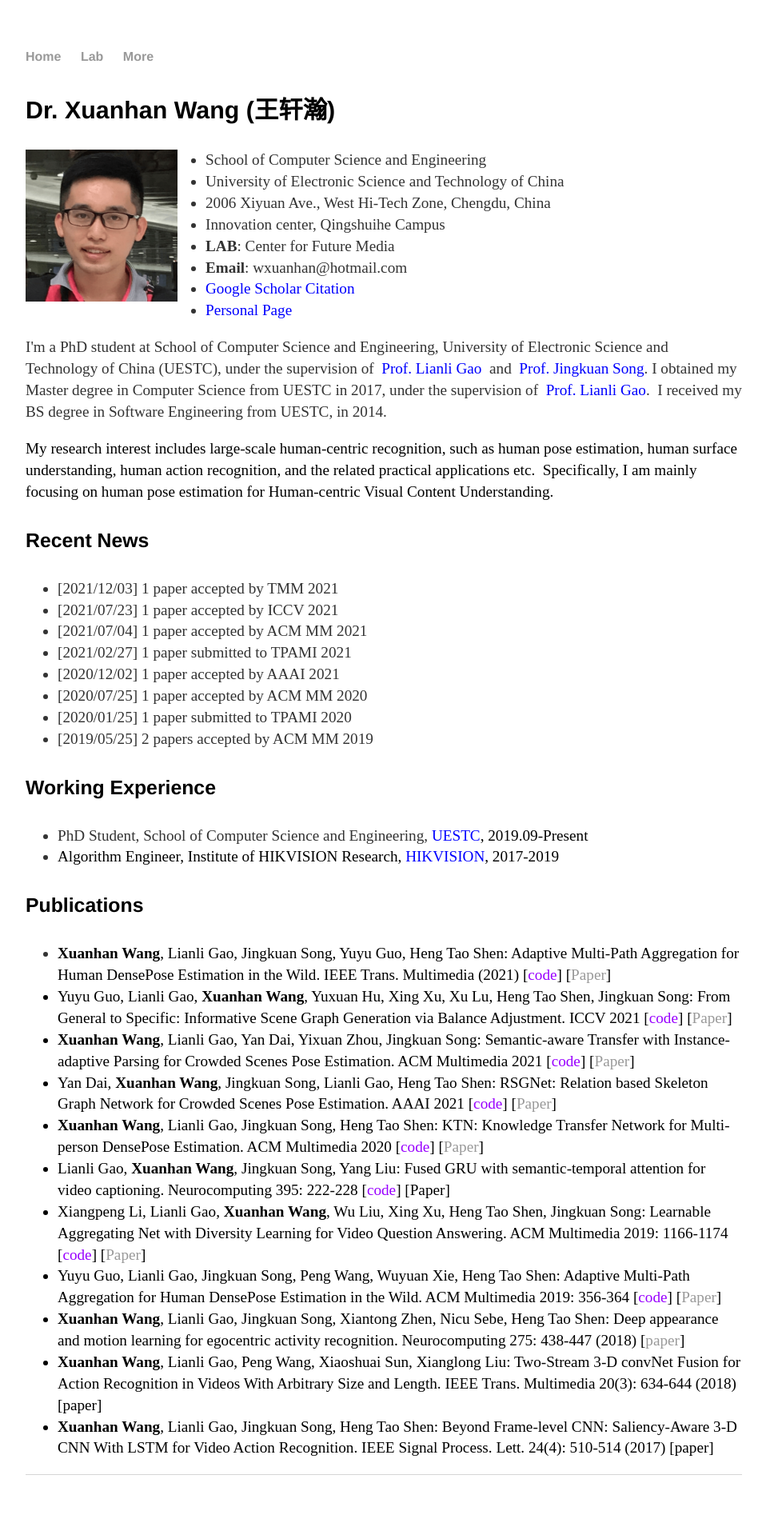
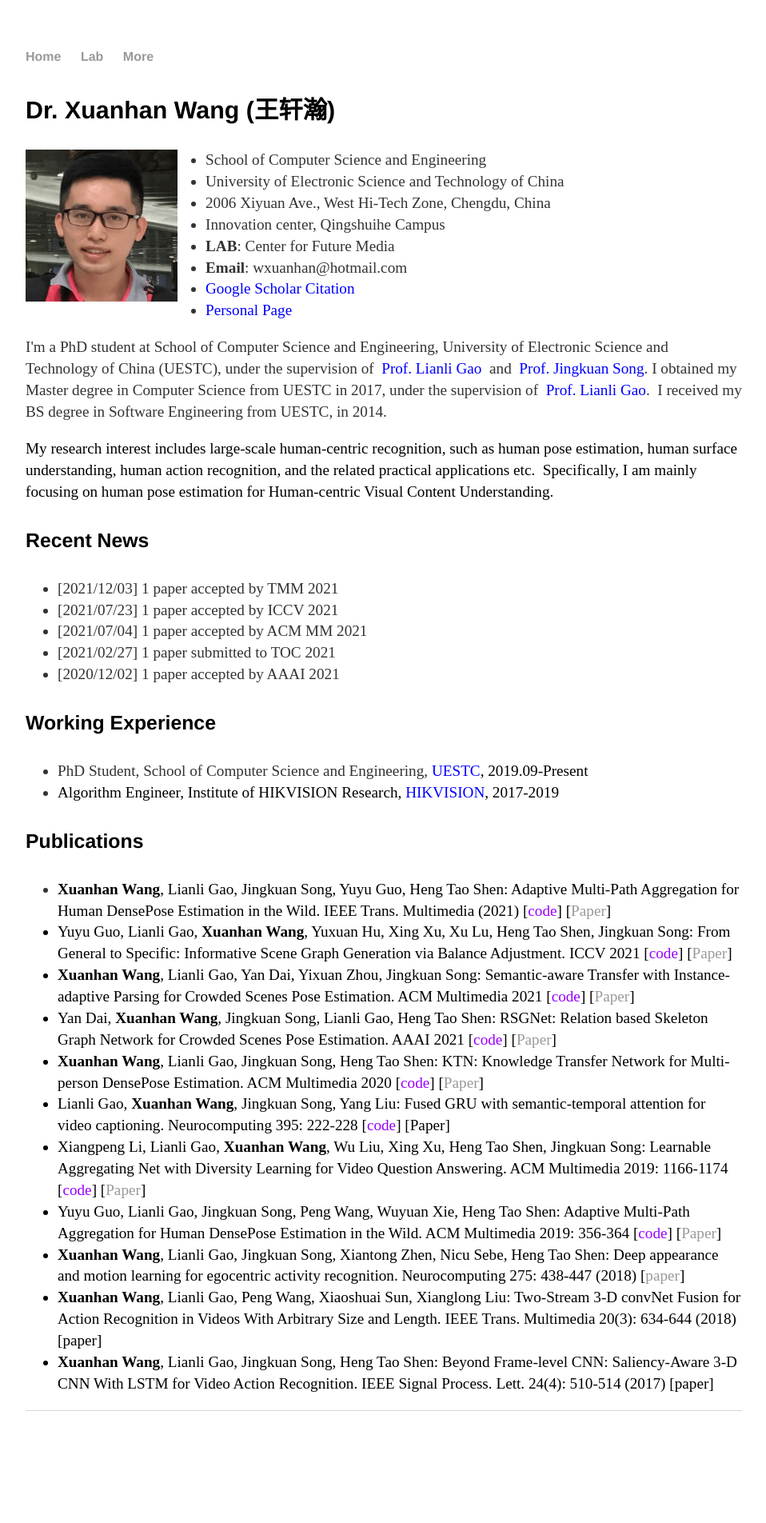
Before and after one commit to cfm-wxh/xuanhanwang.github.io, a Jekyll site: the page built from index.html, in a window 1280 px wide. Shown: the whole page at 80% size, without its empty margins (160-1118 px from the left). Built offline with Jekyll 4.4.1, drawn with Linux system fonts in a browser that asks for light colours; after the commit the page ends 1824 px from its top, so only the background shows below that.

Commit message:
Update index.html

```diff
--- a/index.html
+++ b/index.html
@@ -36,11 +36,9 @@ title: Xuanhan Wang, UESTC
 	<li>[2021/12/03] 1 paper accepted by TMM 2021</li>
 	<li>[2021/07/23] 1 paper accepted by ICCV 2021</li>
 	<li>[2021/07/04] 1 paper accepted by ACM MM 2021</li>
-	<li>[2021/02/27] 1 paper submitted to TPAMI 2021</li>
+	<li>[2021/02/27] 1 paper submitted to TOC 2021</li>
 	<li>[2020/12/02] 1 paper accepted by AAAI 2021 </li>
-	<li>[2020/07/25] 1 paper accepted by ACM MM 2020 </li>
-	<li>[2020/01/25] 1 paper submitted to TPAMI 2020</li>
-	<li>[2019/05/25] 2 papers accepted by ACM MM 2019</li>
+
 	</ul>
 
 <h4>Working Experience</h4>
```
